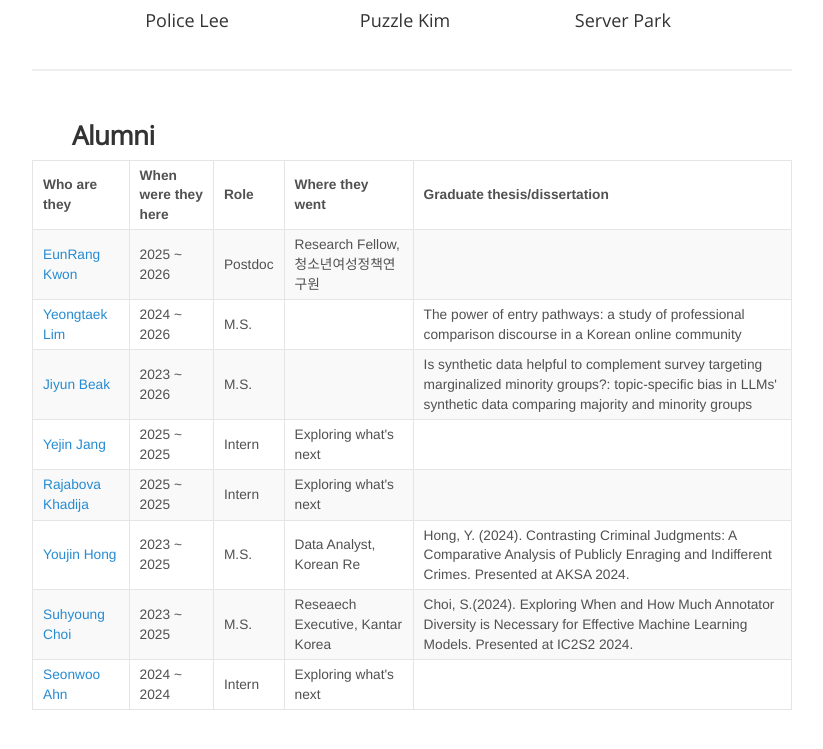
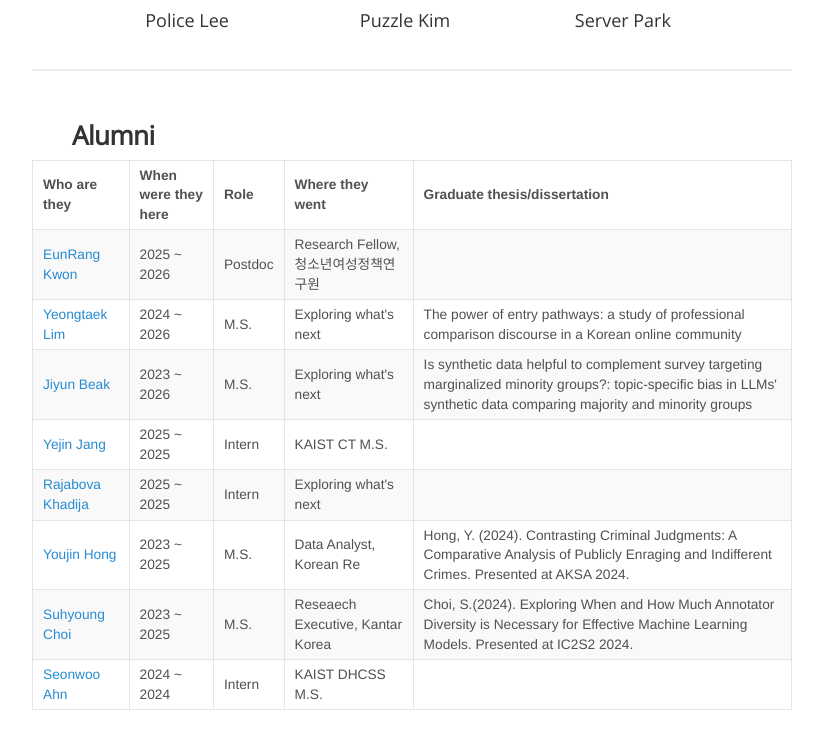
Before and after one commit to catslab-kaist/catslab-kaist.github.io, a Jekyll site: the page built from people.md, in a window 1280 px wide and 900 px high, scrolled down 1341 px, cut to the strip 110-859 px from the top of the window. Shown: the whole strip, without its empty margins (228-1051 px from the left). Built offline with Jekyll 4.4.1, drawn with Linux system fonts in a browser that asks for light colours; nearby versions of some CDN libraries.

Commit message:
Update alumni destinations
Yeongtaek Lim and Jiyun Beak are still figuring out their next step;
Yejin Jang and Seonwoo Ahn went on to KAIST master's programs (CT and
DHCSS respectively).

Co-Authored-By: Claude Sonnet 5 <noreply@anthropic.com>

```diff
--- a/_people/Seonwoo_Ahn.md
+++ b/_people/Seonwoo_Ahn.md
@@ -4,7 +4,7 @@ position: alumni
 joined: 2024
 ended: 2024
 role: Intern
-destination: Exploring what's next
+destination: KAIST DHCSS M.S.
 thesis:
 ---
 
--- a/_people/Yejin_Jang.md
+++ b/_people/Yejin_Jang.md
@@ -4,7 +4,7 @@ position: alumni
 joined: 2025
 ended: 2025
 role: Intern
-destination: Exploring what's next
+destination: KAIST CT M.S.
 thesis:
 ---
 
```
Also changed, not shown: _people/Jiyoon_Beak.md (+1 -1 lines), _people/Youngtek_Lim.md (+1 -1 lines).
